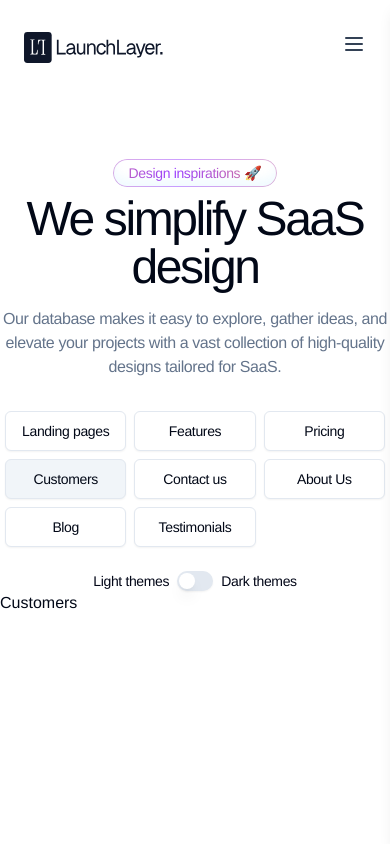
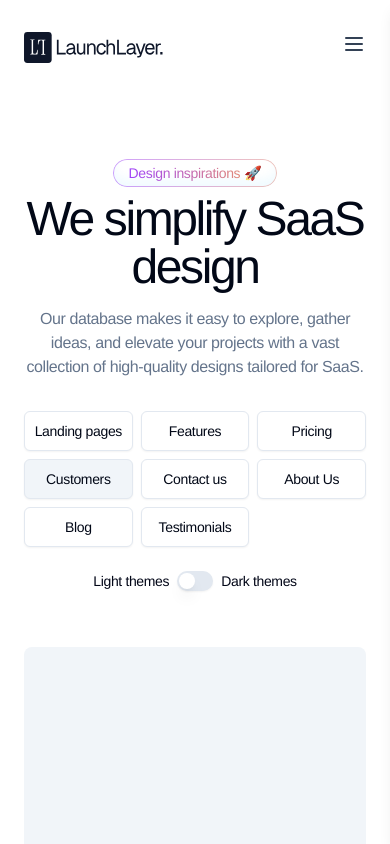
Before and after one commit to PiyushG-dev/launchlayer, a Next.js app: page /customers in a window 390 px wide. Shown: the top 844 px of the page. Built offline with nearby package versions, Linux system fonts and the light colour scheme.

Commit message:
customers and features pages updated

```diff
--- a/app/customers/layout.js
+++ b/app/customers/layout.js
@@ -2,11 +2,16 @@ import HeroHeading from "@/components/ui/hero-heading";
 import PageLinks from "@/components/ui/page-links";
 import { designLinks } from "@/constants";
 import { Switch } from "@/components/ui/switch";
-export default function CustomersLayout({ children }) {
+export default function GuidesLayout({ children }) {
   return (
-    <div>
-      <HeroHeading title="SaaS design" label="Design inspirations" emoji="🚀" />
-      <div className="max-w-screen-xl mx-auto flex flex-col items-center gap-6">
+    <div className="w-full">
+      <div className="max-w-screen-xl mx-auto px-6">
+        <HeroHeading
+          title="SaaS design"
+          label="Design inspirations"
+          emoji="🚀"
+        />
+        <div className="flex flex-col items-center gap-6">
           <PageLinks pageLinks={designLinks} />
           <div className="flex items-center gap-2">
             <p className="text-sm text-slate-950 font-medium tracking-tight">
@@ -20,5 +25,6 @@ export default function CustomersLayout({ children }) {
         </div>
         {children}
       </div>
+    </div>
   );
 }
--- a/app/customers/page.jsx
+++ b/app/customers/page.jsx
@@ -1,7 +1,14 @@
 import React from "react";
+import DesignBlockWrapper from "@/components/ui/design-block-wrapper";
 
 const Customers = () => {
-  return <div>Customers</div>;
+  return (
+    <div className=" grid grid-cols-1 sm:grid-cols-2 lg:grid-cols-3 gap-4 mt-14">
+      {[0, 1, 2, 3, 4, 5].map((i) => (
+        <DesignBlockWrapper key={i} />
+      ))}
+    </div>
+  );
 };
 
 export default Customers;
--- a/app/features/layout.js
+++ b/app/features/layout.js
@@ -2,11 +2,17 @@ import HeroHeading from "@/components/ui/hero-heading";
 import PageLinks from "@/components/ui/page-links";
 import { designLinks } from "@/constants";
 import { Switch } from "@/components/ui/switch";
+import DesignBlockWrapper from "@/components/ui/design-block-wrapper";
 export default function FeaturesLayout({ children }) {
   return (
-    <div>
-      <HeroHeading title="SaaS design" label="Design inspirations" emoji="🚀" />
-      <div className="max-w-screen-xl mx-auto flex flex-col items-center gap-6">
+    <div className="w-full">
+      <div className="max-w-screen-xl mx-auto px-6">
+        <HeroHeading
+          title="SaaS design"
+          label="Design inspirations"
+          emoji="🚀"
+        />
+        <div className="flex flex-col items-center gap-6">
           <PageLinks pageLinks={designLinks} />
           <div className="flex items-center gap-2">
             <p className="text-sm text-slate-950 font-medium tracking-tight">
@@ -20,5 +26,6 @@ export default function FeaturesLayout({ children }) {
         </div>
         {children}
       </div>
+    </div>
   );
 }
--- a/app/features/page.jsx
+++ b/app/features/page.jsx
@@ -1,7 +1,14 @@
 import React from "react";
+import DesignBlockWrapper from "@/components/ui/design-block-wrapper";
 
 const Features = () => {
-  return <div>Features</div>;
+  return (
+    <div className=" grid grid-cols-1 sm:grid-cols-2 lg:grid-cols-3 gap-4 mt-14">
+      {[0, 1, 2, 3, 4, 5].map((i) => (
+        <DesignBlockWrapper key={i} />
+      ))}
+    </div>
+  );
 };
 
 export default Features;
```
Lines whose indentation alone changed are shown as unchanged.
